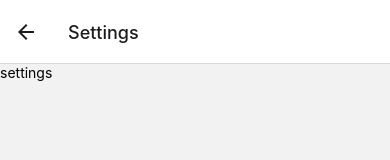
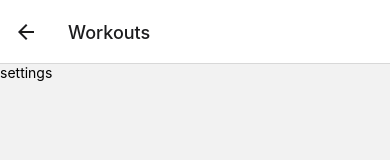
Before and after one commit to A-Nabil/Gym-APP, a React Native app: screen / in a window 390 px wide. Both pictures are taken after a click on the element 195 px from the left and 704 px from the top of the page. Shown: the top 160 px of the page. Built offline with nearby package versions, Linux system fonts and the light colour scheme.

Commit message:
Move screen to different class

```diff
--- a/App.js
+++ b/App.js
@@ -1,7 +1,9 @@
 import { StyleSheet, Text, View, TouchableOpacity,ImageBackground } from 'react-native';
 import { NavigationContainer } from '@react-navigation/native';
 import { createBottomTabNavigator } from '@react-navigation/bottom-tabs';
-import Icon from 'react-native-vector-icons/FontAwesome';
+import Icon from 'react-native-vector-icons/FontAwesome5';
+import {WorkOutsScreen} from './Screens/WorkoutScreen'
+
 import { createNativeStackNavigator } from '@react-navigation/native-stack';
 
 const Tab = createBottomTabNavigator();
@@ -12,7 +14,7 @@ export default function App({ navigation }) {
     <NavigationContainer>
         <Stack.Navigator>
     <Stack.Screen name="Home" component={TabNavigator}  options={{ headerShown: false }}/>
-    <Stack.Screen name="Settings" component={SettingsScreen} />
+    <Stack.Screen name="Workouts" component={WorkOutsScreen} />
   </Stack.Navigator>
     </NavigationContainer>
   );
@@ -53,7 +55,7 @@ const HomeScreen =({ navigation }) => {
     <View style={styles.container}>
       <TouchableOpacity
             onPress={() =>{
-              navigation.navigate('Settings');}
+              navigation.navigate('Workouts');}
               }
        style={styles.card}>
        <ImageBackground
@@ -73,14 +75,6 @@ function ProfileScreen() {
   return (
     <View >
       <Text>Profile</Text>
-    </View>
-  );
-}
-
-function SettingsScreen() {
-  return (
-    <View >
-      <Text>settings</Text>
     </View>
   );
 }
--- /dev/null
+++ b/Screens/WorkoutScreen.js
@@ -0,0 +1,10 @@
+import { View, Text } from 'react-native';
+
+
+export function WorkOutsScreen()  {
+    return (
+      <View >
+        <Text>settings</Text>
+      </View>
+    );
+  }
```
